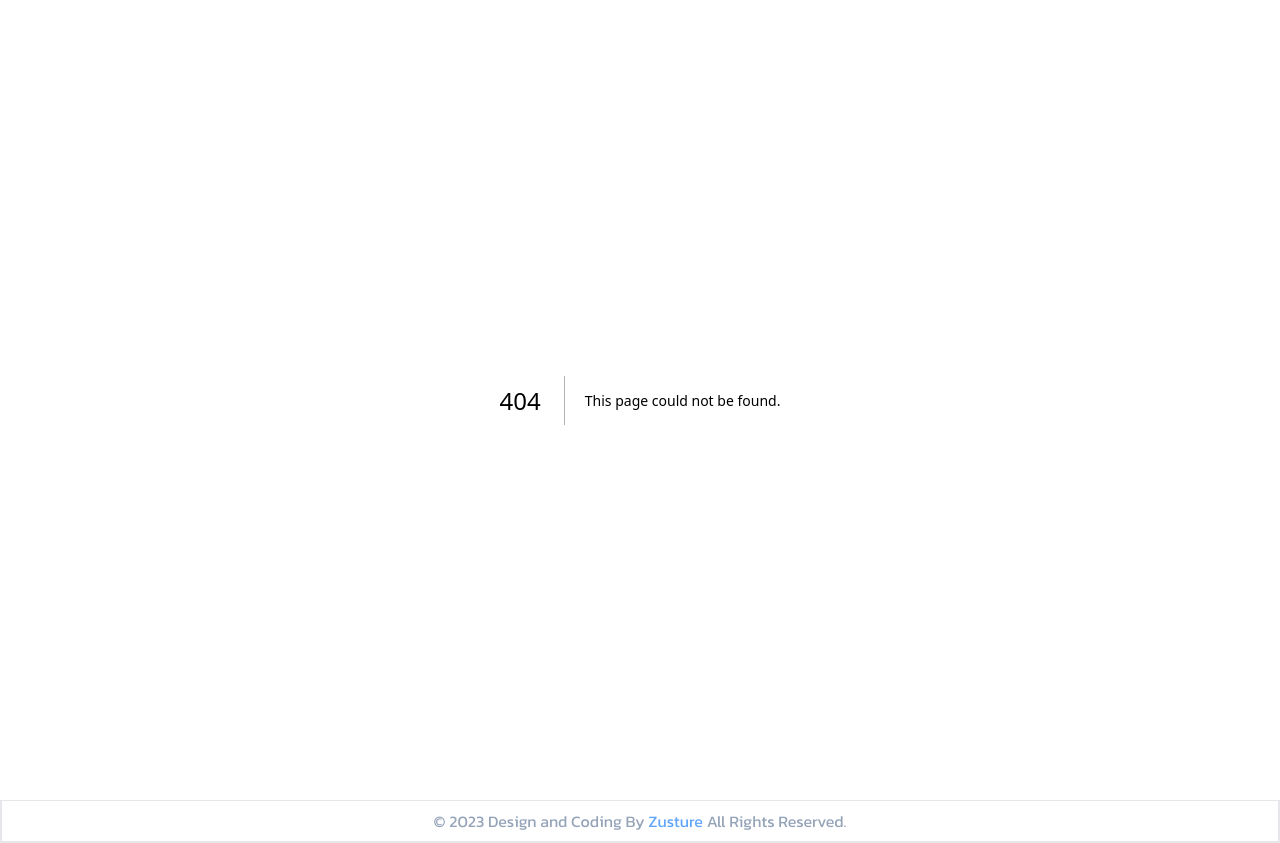
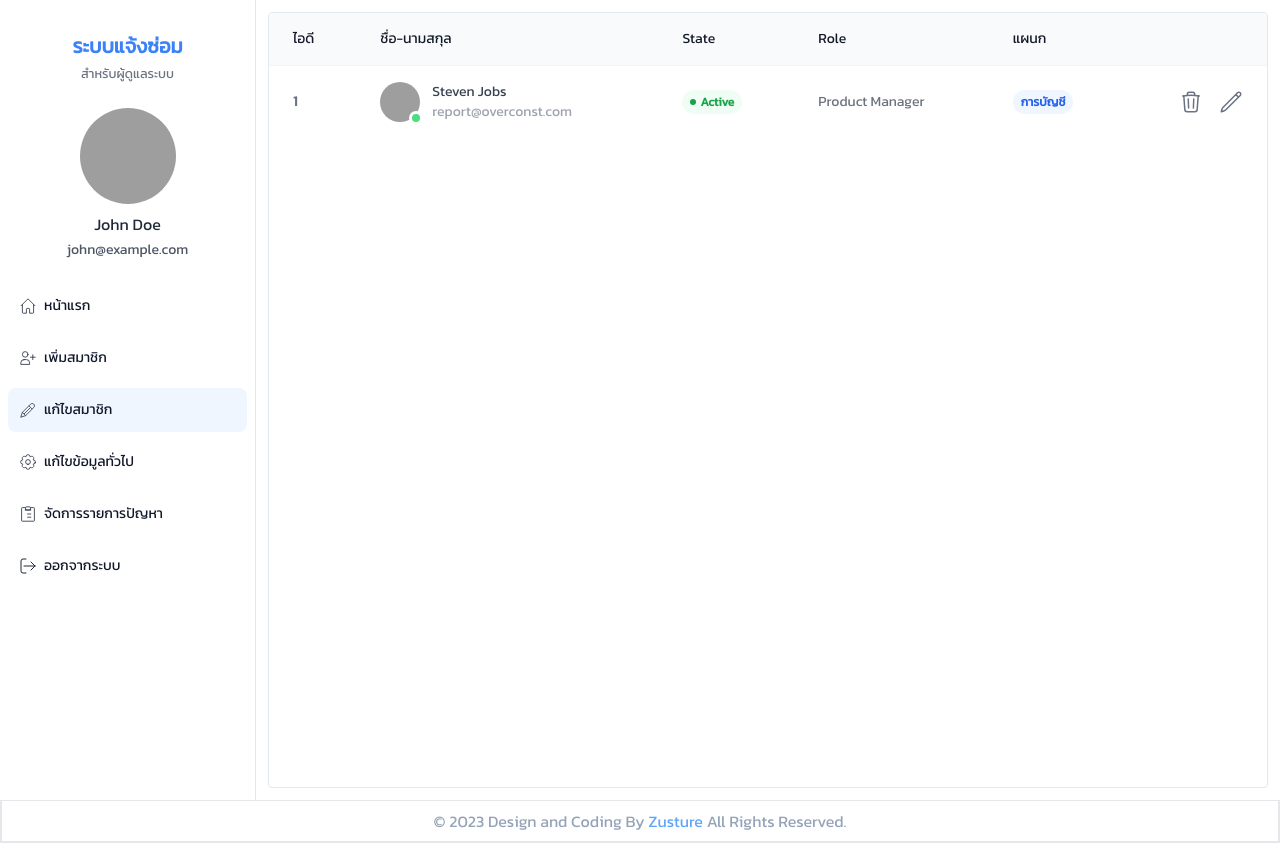
Before and after one commit to danunaise/Repair-system, a Next.js app: page /editUser in a window 1280 px wide. Before the commit this address had no page. Built offline with nearby package versions, Linux system fonts and the light colour scheme; grey boxes are pictures that could not be loaded.

Commit message:
make editUser page

```diff
--- /dev/null
+++ b/app/(admin)/editUser/page.tsx
@@ -0,0 +1,73 @@
+import Sidebar from "@/app/components/sidebar_admin/Sidebar";
+import React from "react";
+import Link from "next/link";
+import Image from "next/image";
+const EditUserPage = () => {
+    return (
+        <div className="flex h-screen">
+            <Sidebar />
+            <div className="overflow-hidden w-full m-3 border border-slate-200 rounded">
+                <table className="w-full border-collapse bg-white text-left text-sm text-gray-500">
+                    <thead className="bg-gray-50">
+                    <tr>
+                        <th scope="col" className="px-6 py-4 font-medium text-gray-900">ไอดี</th>
+                        <th scope="col" className="px-6 py-4 font-medium text-gray-900">ชื่อ-นามสกุล</th>
+                        <th scope="col" className="px-6 py-4 font-medium text-gray-900">State</th>
+                        <th scope="col" className="px-6 py-4 font-medium text-gray-900">Role</th>
+                        <th scope="col" className="px-6 py-4 font-medium text-gray-900">แผนก</th>
+                        <th scope="col" className="px-6 py-4 font-medium text-gray-900"></th>
+                    </tr>
+                    </thead>
+                    <tbody className="divide-y divide-gray-100 border-t border-gray-100">
+                    <tr className="hover:bg-gray-50">
+                        <th className="px-6 py-4">1</th>
+                        <td className="flex gap-3 px-6 py-4 font-normal text-gray-900">
+                            <div className="relative h-10 w-10">
+                                <Image className="h-full w-full rounded-full object-cover object-center"
+                                       src="https://images.unsplash.com/photo-1535713875002-d1d0cf377fde?ixlib=rb-1.2.1&ixid=eyJhcHBfaWQiOjEyMDd9&auto=format&fit=facearea&facepad=2&w=256&h=256&q=80"
+                                       alt=""
+                                       width={200}
+                                       height={200}
+                                />
+                                <span className="absolute right-0 bottom-0 h-2 w-2 rounded-full bg-green-400 ring ring-white"></span>
+                            </div>
+                            <div className="text-sm">
+                                <div className="font-medium text-gray-700">Steven Jobs</div>
+                                <div className="text-gray-400">report@overconst.com</div>
+                            </div>
+                        </td>
+                        <td className="px-6 py-4">
+                            <span className="inline-flex items-center gap-1 rounded-full bg-green-50 px-2 py-1 text-xs font-semibold text-green-600">
+                                <span className="h-1.5 w-1.5 rounded-full bg-green-600"></span>
+                                Active
+                            </span>
+                        </td>
+                        <td className="px-6 py-4">Product Manager</td>
+                        <td className="px-6 py-4">
+                            <div className="flex gap-2">
+                                <span className="inline-flex items-center gap-1 rounded-full bg-blue-50 px-2 py-1 text-xs font-semibold text-blue-600"> การบัญชี </span>
+                            </div>
+                        </td>
+                        <td className="px-6 py-4">
+                            <div className="flex justify-end gap-4">
+                                <Link x-data="{ tooltip: 'Delete' }" href="#">
+                                    <svg xmlns="http://www.w3.org/2000/svg" fill="none" viewBox="0 0 24 24" strokeWidth="1.5" stroke="currentColor" className="h-6 w-6" x-tooltip="tooltip">
+                                        <path strokeLinecap="round" strokeLinejoin="round" d="M14.74 9l-.346 9m-4.788 0L9.26 9m9.968-3.21c.342.052.682.107 1.022.166m-1.022-.165L18.16 19.673a2.25 2.25 0 01-2.244 2.077H8.084a2.25 2.25 0 01-2.244-2.077L4.772 5.79m14.456 0a48.108 48.108 0 00-3.478-.397m-12 .562c.34-.059.68-.114 1.022-.165m0 0a48.11 48.11 0 013.478-.397m7.5 0v-.916c0-1.18-.91-2.164-2.09-2.201a51.964 51.964 0 00-3.32 0c-1.18.037-2.09 1.022-2.09 2.201v.916m7.5 0a48.667 48.667 0 00-7.5 0" />
+                                    </svg>
+                                </Link>
+                                <Link x-data="{ tooltip: 'Edite' }" href="#">
+                                    <svg xmlns="http://www.w3.org/2000/svg" fill="none" viewBox="0 0 24 24" strokeWidth="1.5" stroke="currentColor" className="h-6 w-6" x-tooltip="tooltip">
+                                        <path strokeLinecap="round" strokeLinejoin="round" d="M16.862 4.487l1.687-1.688a1.875 1.875 0 112.652 2.652L6.832 19.82a4.5 4.5 0 01-1.897 1.13l-2.685.8.8-2.685a4.5 4.5 0 011.13-1.897L16.863 4.487zm0 0L19.5 7.125" />
+                                    </svg>
+                                </Link>
+                            </div>
+                        </td>
+                    </tr>
+                    </tbody>
+                </table>
+            </div>
+        </div>
+    );
+}
+
+export default EditUserPage;
```
